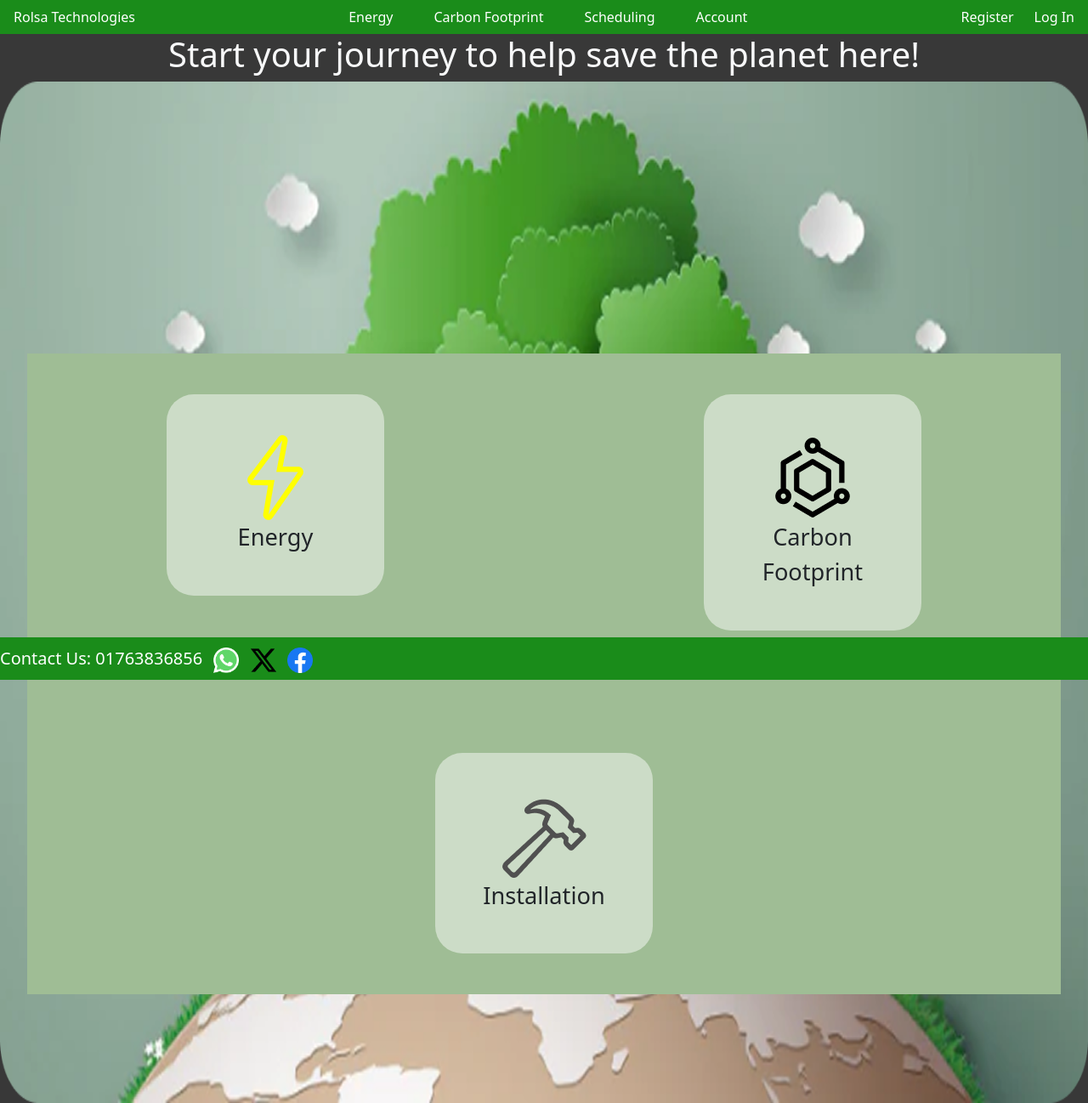
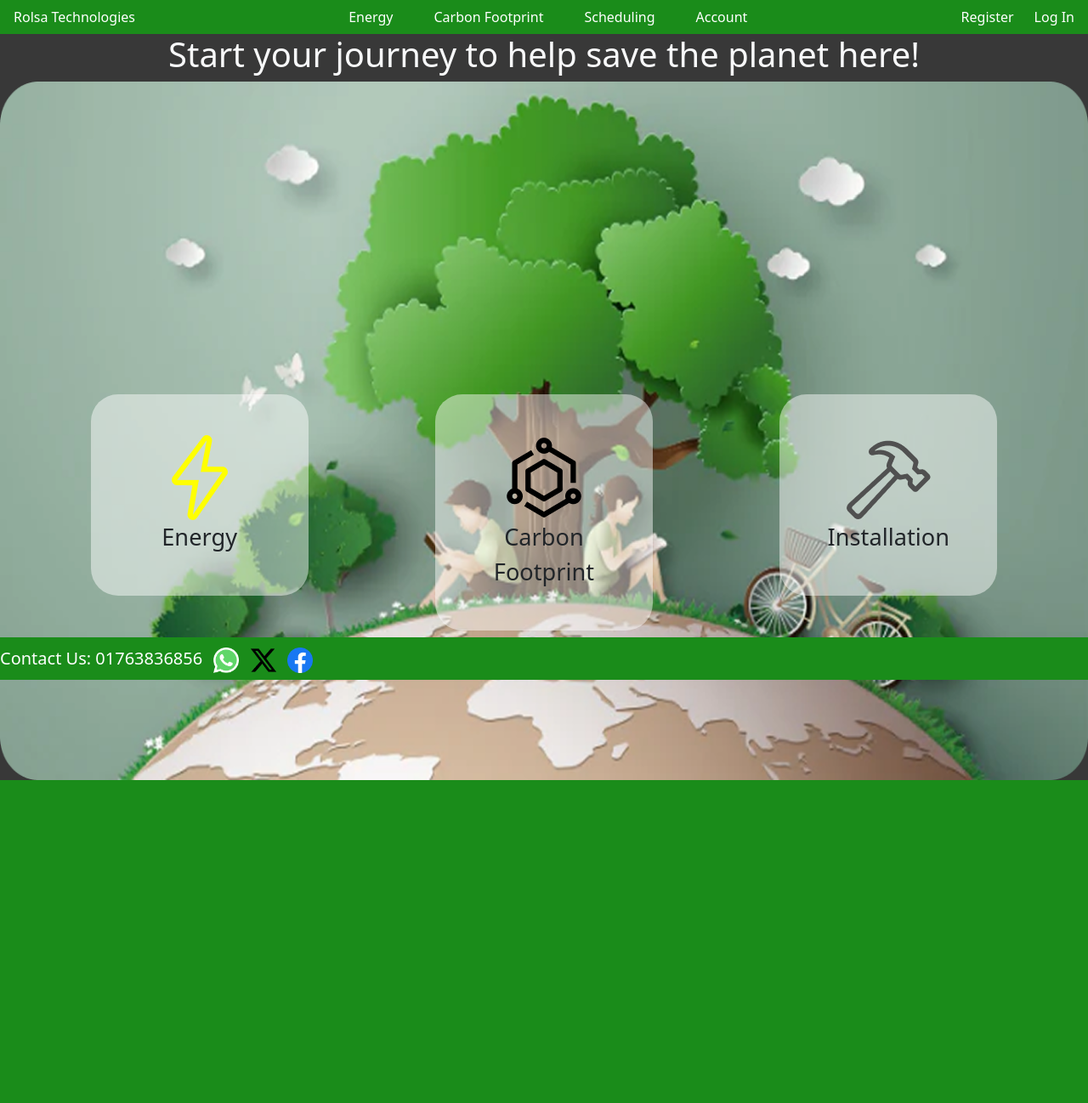
Before and after one commit to ChonkyCat87/Rolsa-technologies, a Django app: page / in a window 1280 px wide. Shown: the whole page at 85% size. After the commit the page ends 918 px from the top, so only its background shows below. Run offline with Django 5.2, Linux system fonts and the light colour scheme.

Commit message:
fixed css
fixes the css of all pages

```diff
--- a/Rolsa/static/css/carbon_footprint.css
+++ b/Rolsa/static/css/carbon_footprint.css
@@ -3,7 +3,7 @@
     border-radius: 2em;
     padding: 3em;
     margin: 2rem auto;           /* centers the box and adds top/bottom spacing */
-    max-width: 1200px;           /* optional: limits width on large screens */
+    max-width: 100%;           /* optional: limits width on large screens */
 }
 
 .text_boxes {
@@ -21,7 +21,10 @@
 
 }
 
-
+.col-md-9{
+    padding-left: 3em !important;
+    max-width: 60% !important;
+}
 
 
 .calculator-tab {
--- a/Rolsa/static/css/energy.css
+++ b/Rolsa/static/css/energy.css
@@ -15,10 +15,10 @@
 }
 
 .row{
+    padding: 2em;
     background-color: #9fbd95;
     display:flex;
     flex-wrap: wrap;
-    gap: 3em;
     --bs-gutter-x: 0 !important;
     vertical-align: center;
     text-align: center;
--- a/Rolsa/static/css/home.css
+++ b/Rolsa/static/css/home.css
@@ -13,6 +13,12 @@
 
 }
 
+.homerow{
+
+    display:flex;
+    text-align: center;
+}
+
 .homecard {
     background-color: #ffffff77 ;
     font-weight: 500;
--- a/Rolsa/website/templates/website/home.html
+++ b/Rolsa/website/templates/website/home.html
@@ -9,7 +9,7 @@
     Start your journey to help save the planet here!
 </h1>
 <div id="tree-image">
-    <div class="row justify-content-around w-100">
+    <div class="homerow justify-content-around w-100">
         <div class="col-4">
             <div class="homecard p-5 my-5 mx-auto rounded-5" style="width: 16rem;">
                 <a href="#">
```
